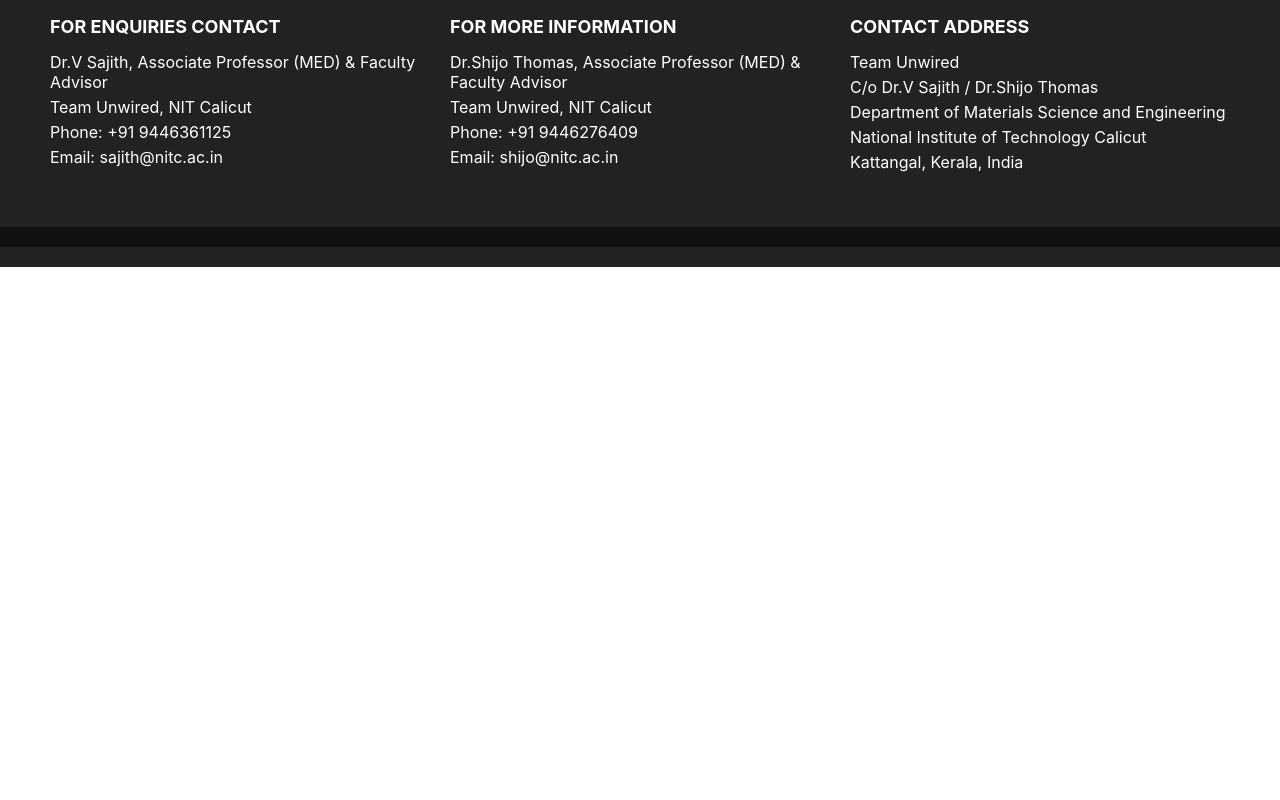
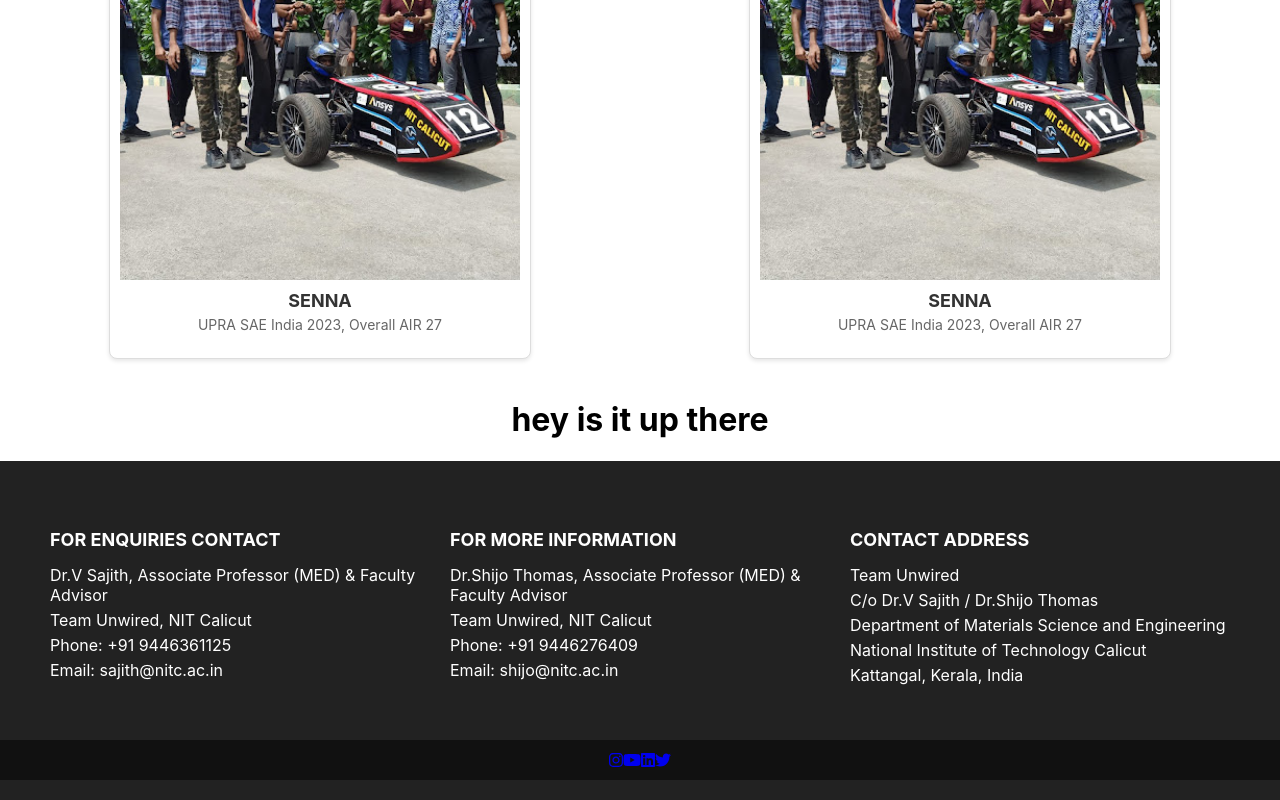
Before and after one commit to sanad4k/try, a React app: page / in a window 1280 px wide. Shown: the part 796-1596 px from the top of the page. Before the commit the page ends 1063 px from the top, so only its background shows below. Built offline with nearby package versions, Linux system fonts and the light colour scheme.

Commit message:
working with icon

```diff
--- a/src/App.css
+++ b/src/App.css
@@ -6,4 +6,5 @@
   padding-top:20px;
   display: flex;
   justify-content: space-around;
+  flex-wrap:wrap;
 }
--- a/src/components/footer.js
+++ b/src/components/footer.js
@@ -1,5 +1,7 @@
 import React from 'react';
 import './Footer.css';
+import { faFacebook , faInstagram , faLinkedin,faTwitter,faYoutube } from '@fortawesome/free-brands-svg-icons';
+import { FontAwesomeIcon } from '@fortawesome/react-fontawesome';
 
 const Footer = () => {
   return (
@@ -29,7 +31,18 @@
         </div>
       </div>
       <div className="footer-bottom">
-
+        <a href='#'>
+            <FontAwesomeIcon icon={faInstagram}/>
+        </a>
+        <a href='#'>
+            <FontAwesomeIcon icon={faYoutube}/>
+        </a>
+        <a href='#'>
+            <FontAwesomeIcon icon={faLinkedin}/>
+        </a>
+        <a href='#'>
+            <FontAwesomeIcon icon={faTwitter}/>
+        </a>
       </div>
     </footer>
   );
```
